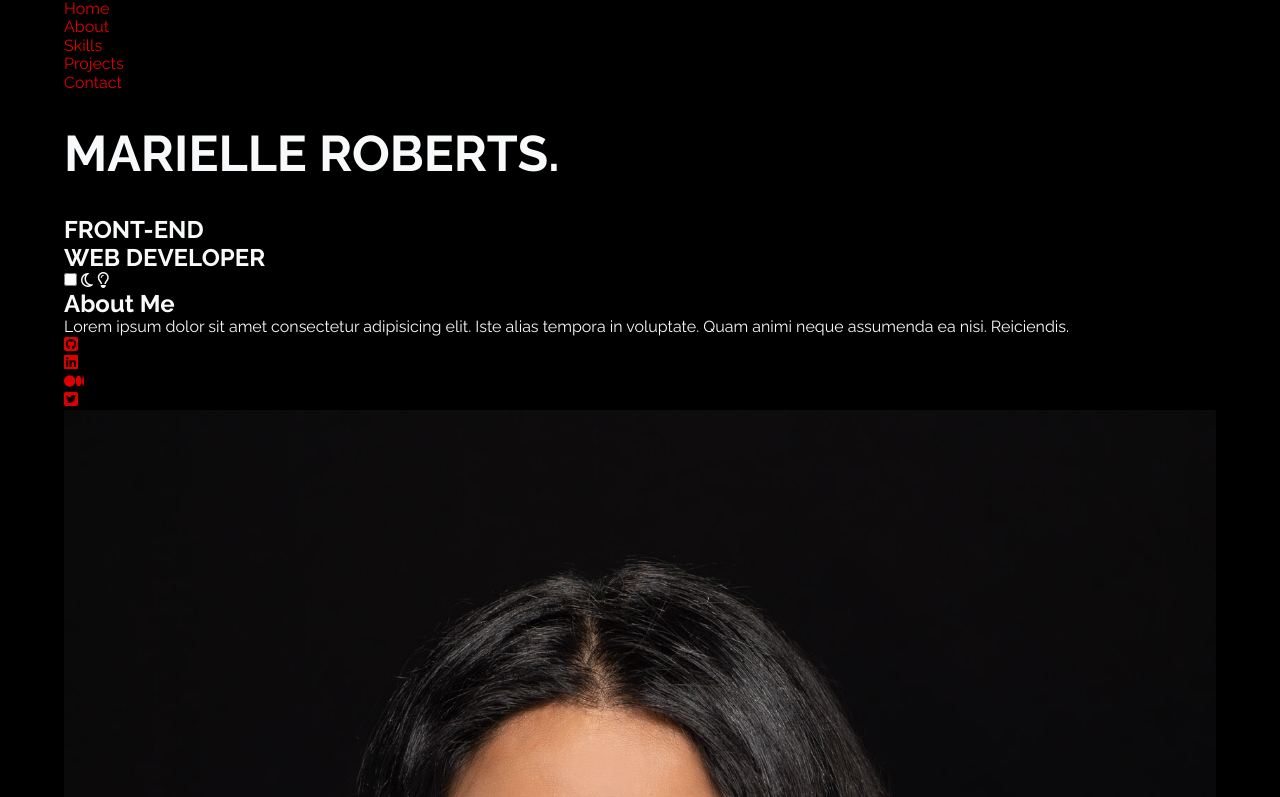
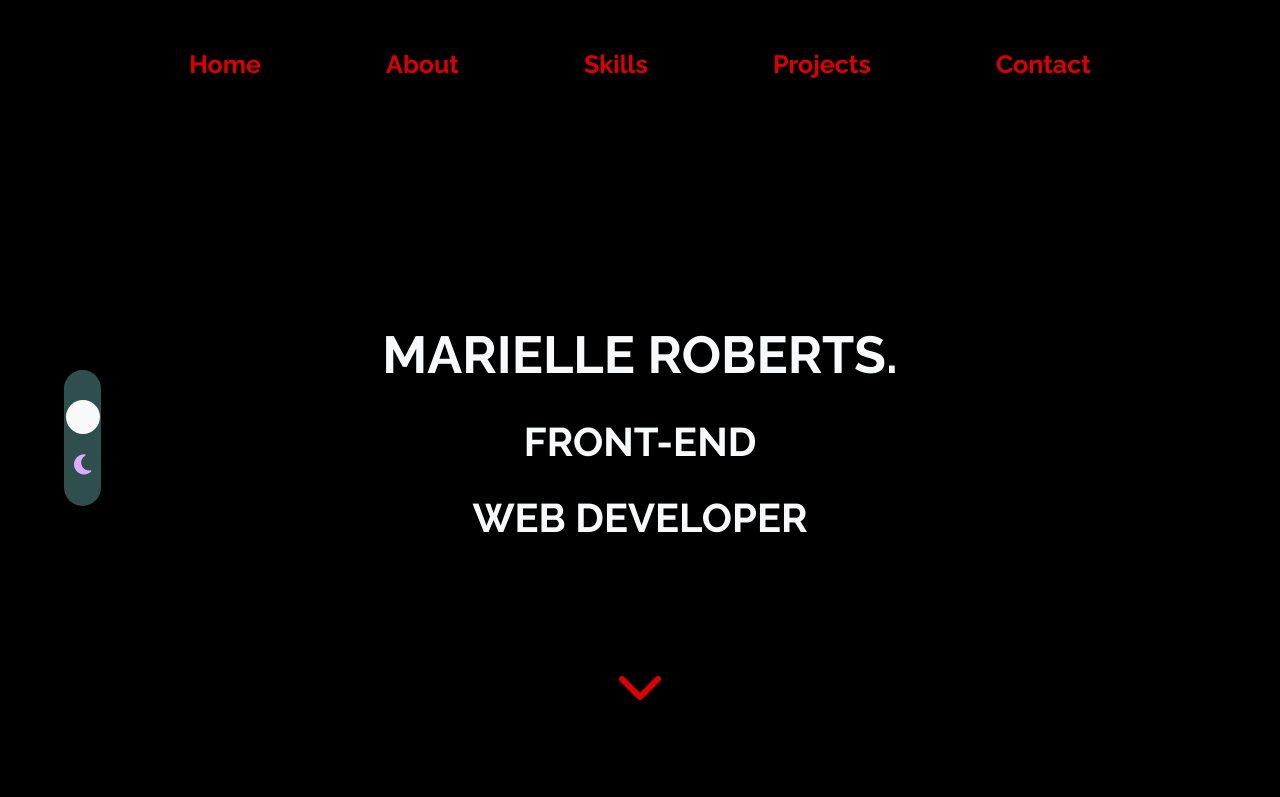
Before and after one commit to MarielleR/portfolio, a plain HTML site: page index.html in a window 1280 px wide. Shown: the top 797 px of the page. Drawn offline with nearby package versions, Linux system fonts and the light colour scheme.

Commit message:
completed header styles/toggle styling

```diff
--- a/index.html
+++ b/index.html
@@ -18,7 +18,7 @@
     <header>
         <div class="wrapper">
             <nav>
-                <ul>
+                <ul class="nav-flex">
                     <li><a href="#home">Home</a></li>
                     <li><a href="#about">About</a></li>
                     <li><a href="#skills">Skills</a></li>
@@ -30,24 +30,30 @@
 
         <!-- Add a hamburger menu here later -->
         <section id="home">
-            <div class="wrapper">
+            <div class="wrapper header-flex">
+                <div class="switch-light">
+                    <input type="checkbox" class="light-check" id="light-dark" tabindex="0">
+                    <label for="light-dark" class="toggle-light" title="Switch to Light Mode" tabindex="0">
+                        <span aria-hidden="true" class="far fa-lightbulb"></span>
+                        <span aria-hidden="true" class="fas fa-moon"></span>
+                        <span class="sr-only">Switch to dark mode</span>
+
+                        <span class="sr-only">Switch to light mode</span>
+
+                        <div class="switch"></div>
+                    </label>
+                </div>
                 <div class="who">
                     <h1 class="title-name">MARIELLE ROBERTS<span class="period">.</span></h1>
                     <H2>FRONT-END</H2>
                     <H2>WEB DEVELOPER</H2>
                 </div>
 
-                <div class="switch-light">
-                    <input type="checkbox" class="light-check" id="light-dark" tabindex="0">
-                    <label for="light-dark" class="toggle-light" title="Switch to Light Mode" tabindex="0">
-                        <span aria-hidden="true" class="far fa-moon"></span>
-                        <span class="sr-only">Switch to dark mode</span>
+            </div>
+            <div class="down-chevron">
+                <a href="#about"><i class="fas fa-chevron-down"></i></a>
+            </div>
 
-                        <span aria-hidden="true" class="far fa-lightbulb"></span>
-                        <span class="sr-only">Switch to light mode</span>
-                    </label>
-                </div>
-            </div>
         </section>
     </header>
 
@@ -143,7 +149,7 @@
                 <div class="projects-container">
                     <div class="project-one">
                         <div class="project-one-img">
-                            <img src="" alt="">
+                            <img src="./assets/Screen Shot 2020-12-15 at 10.19.06 AM.png" alt="photo of the book clubs reads homepage">
                         </div>
                         <div class="project-one-text">
                             <h3>Book Club Reads</h3>
@@ -152,7 +158,7 @@
                     </div>
                     <div class="project-two">
                         <div class="project-two-img">
-                            <img src="" alt="">
+                            <img src="./assets/Screen Shot 2020-12-15 at 10.21.33 AM.png" alt="photo of resto recco homepage">
                         </div>
                         <div class="project-two-text">
                             <h3>Resto Recco PRO</h3>
@@ -161,7 +167,7 @@
                     </div>
                     <div class="project-three">
                         <div class="project-three-img">
-                            <img src="" alt="">
+                            <img src="./assets/Screen Shot 2020-12-15 at 10.22.48 AM.png" alt="photo of the tech insider homepage">
                         </div>
                         <div class="project-three-text">
                             <h3>The Tech Insider</h3>
--- a/script.js
+++ b/script.js
@@ -2,7 +2,7 @@
 $(document).ready(function () {
 
     // Switch to Light Mode
-    $("h1").on("click", function () {
+    $("input:checked").on("click", function () {
         $("body").toggleClass("light-mode-test");
         console.log('clickedddd')
     });
--- /dev/null
+++ b/styles/sass/_header.scss
@@ -0,0 +1,86 @@
+//Nav Styles
+header {
+    height: 100vh;;
+}
+
+.header-flex {
+    display: flex;
+    flex-direction: column;
+}
+
+nav {
+    height: 15vh;
+    .nav-flex {
+        display: flex;
+        justify-content: space-evenly;
+        padding-top: 50px;
+    }
+}
+
+.who {
+    margin-top: 170px;
+    .title-name {
+        display: flex;
+        justify-content: center;
+    }
+    h2 {
+        display: flex;
+        justify-content: center;
+        margin-bottom: 30px;
+    }
+}
+
+.switch-light {
+    margin-top: 250px;
+}
+
+.toggle-light {
+    display: flex;
+    flex-direction: column;
+    align-items: center;
+}
+
+.switch-light,
+.light-check,
+.switch {
+    position: absolute;
+    background-color:darkslategray;
+    padding: 30px 10px;
+    border-radius: 20px;
+}
+
+.toggle-light {
+    cursor: pointer;
+}
+
+.fa-moon {
+    color: #E0AAff;
+    // margin-bottom: 45px;
+}
+
+.fa-lightbulb {
+    color: orangered;
+    margin-bottom: 30px;
+}
+
+.switch {
+    background-color: $primaryFontColorDarkMode;
+    height: 20px;
+    padding: 17px 17px;
+    transition: transform 0.2s linear;
+}
+
+ .light-check {
+        opacity: 0;
+    }
+
+input:checked + .toggle-light .switch {
+    transform: translateY(55px);
+    }
+
+
+.down-chevron {
+    display: flex;
+    justify-content: center;
+    margin-top: 90px;
+}
--- a/styles/sass/_typography.scss
+++ b/styles/sass/_typography.scss
@@ -1,7 +1,39 @@
+//General Typography
+
 body {
     font-family: $rale;
 }
 
 h1 {
-    @include fontSpecs (5rem, 700);
+    @include fontSpecs (5.2rem, 700);
 }
+
+h2 {
+    @include fontSpecs (4rem, 700);
+}
+
+p {
+     @include fontSpecs (2.5rem, 400);
+}
+
+li {
+    @include fontSpecs (2.8rem, 400);
+}
+
+button {
+    @include fontSpecs (2.5rem, 500);
+}
+
+//Nav
+.nav-flex li {
+    @include fontSpecs (2.5rem, 700);
+}
+
+.fa-chevron-down {
+    @include fontSpecs (4.8rem, 700);
+}
+
+.fa-moon,
+.fa-lightbulb {
+    @include fontSpecs (2.3rem, 700);
+}
--- a/styles/sass/_variables.scss
+++ b/styles/sass/_variables.scss
@@ -1,5 +1,5 @@
 //Accent/Hover Colors
-$universalAccent: rgb(65, 59, 59);
+$universalAccent: grey;
 
 // Dark Mode Color Pallette
 $primaryBackgroundColorDarkMode: black;
```
Also changed, not shown: assets/Screen Shot 2020-12-15 at 10.19.06 AM.png (added), assets/Screen Shot 2020-12-15 at 10.21.33 AM.png (added), assets/Screen Shot 2020-12-15 at 10.22.48 AM.png (added), styles/style.css.
